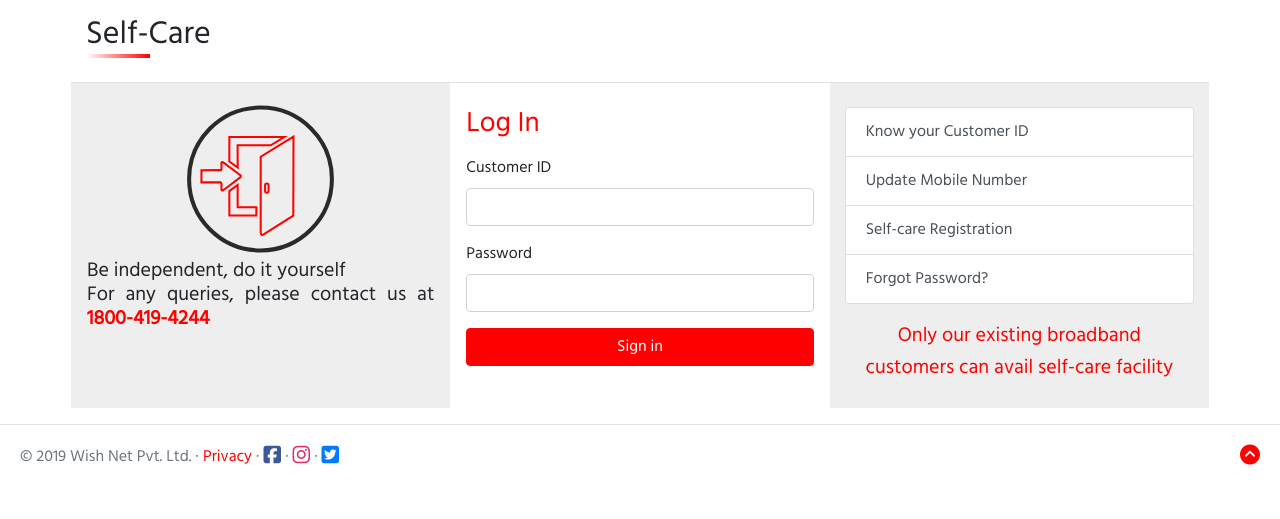
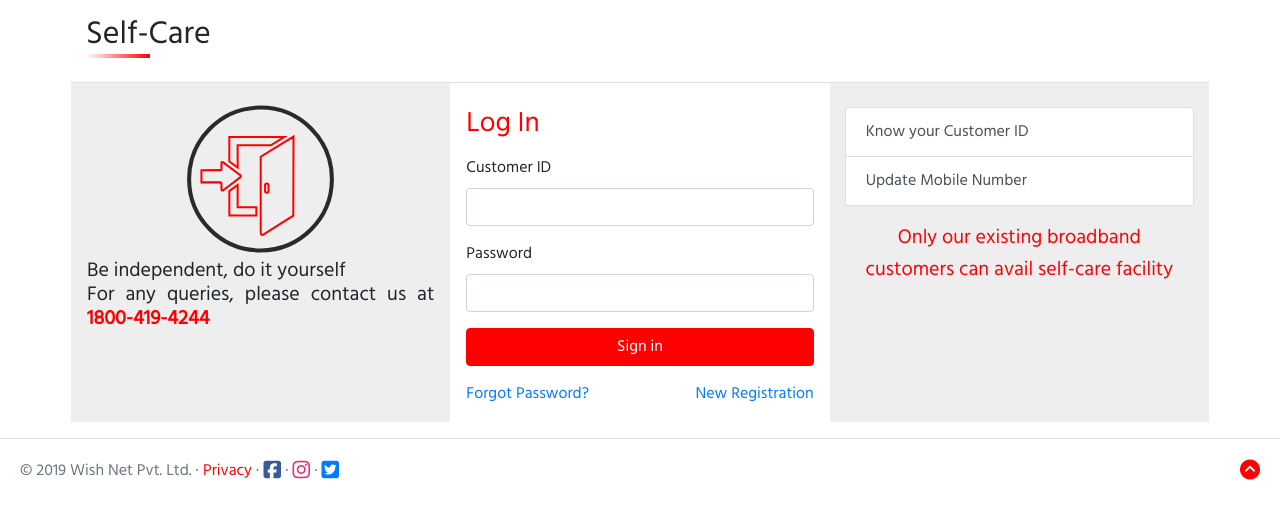
Before and after one commit to soumya707/wishnet-in, a Flask app: page /login in a window 1280 px wide. Shown: the part 112-631 px from the top of the page. Run offline with Flask 2, Linux system fonts and the light colour scheme; parts of the project's set-up code (start-up, migrations or seed data) failed here and were passed over; some libraries are stand-ins or nearby versions.

Commit message:
update: update self-care portal facility UI

```diff
--- a/website/templates/forgot_password.html
+++ b/website/templates/forgot_password.html
@@ -38,8 +38,6 @@
     <div class="col-md-4 bg-light-grey pt-4">
       {# LIST GROUP #}
       <div class="list-group">
-        <a class="list-group-item list-group-item-action outline" href="{{ url_for('get_cust_no') }}">Know your Customer ID</a>
-        <a class="list-group-item list-group-item-action" href="{{ url_for('update_mobile_number') }}">Update Mobile Number</a>
         <a class="list-group-item list-group-item-action outline" href="{{ url_for('login') }}">Self-care Login</a>
         <a class="list-group-item list-group-item-action outline" href="{{ url_for('register') }}">Self-care Registration</a>
       </div> {# list-group #}
--- a/website/templates/login.html
+++ b/website/templates/login.html
@@ -32,6 +32,11 @@
         {{ render_field(form.password) }}
         <!-- SUBMIT -->
         {{ render_submit(form.submit, class="btn btn-red btn-block", id="log-in-btn") }}
+        {# SELF-CARE HELP #}
+        <div class="d-flex justify-content-between">
+          <a href="{{ url_for('forgot') }}">Forgot Password?</a>
+          <a href="{{ url_for('register') }}">New Registration</a>
+        </div>
       </form>
 
     </div> <!-- col -->
@@ -42,9 +47,6 @@
       <div class="list-group">
         <a class="list-group-item list-group-item-action" href="{{ url_for('get_cust_no') }}">Know your Customer ID</a>
         <a class="list-group-item list-group-item-action" href="{{ url_for('update_mobile_number') }}">Update Mobile Number</a>
-        <a class="list-group-item list-group-item-action" href="{{ url_for('register') }}">Self-care Registration</a>
-        <a class="list-group-item list-group-item-action" href="{{ url_for('forgot') }}">Forgot Password?</a>
-      </div> <!-- list-group -->
 
       <!-- DESCRIPTION -->
       <h5 class="description text-red text-center p-3">Only our existing broadband customers can avail self-care facility</h5>
--- a/website/templates/register.html
+++ b/website/templates/register.html
@@ -38,8 +38,6 @@
     <div class="col-md-4 bg-light-grey pt-4">
       {# LIST GROUP #}
       <div class="list-group">
-        <a class="list-group-item list-group-item-action outline" href="{{ url_for('get_cust_no') }}">Know your Customer ID</a>
-        <a class="list-group-item list-group-item-action" href="{{ url_for('update_mobile_number') }}">Update Mobile Number</a>
         <a class="list-group-item list-group-item-action outline" href="{{ url_for('login') }}">Self-care Login</a>
         <a class="list-group-item list-group-item-action outline" href="{{ url_for('forgot') }}">Forgot Password?</a>
       </div> {# list-group #}
--- a/website/templates/update_mobile_number.html
+++ b/website/templates/update_mobile_number.html
@@ -43,8 +43,6 @@
       <div class="list-group">
         <a class="list-group-item list-group-item-action outline" href="{{ url_for('get_cust_no') }}">Know your Customer ID</a>
         <a class="list-group-item list-group-item-action outline" href="{{ url_for('login') }}">Self-care Login</a>
-        <a class="list-group-item list-group-item-action outline" href="{{ url_for('register') }}">Self-care Registration</a>
-        <a class="list-group-item list-group-item-action" href="{{ url_for('forgot') }}">Forgot Password?</a>
       </div> {# list-group #}
       {# DESCRIPTION #}
       <h5 class="description text-red text-center p-3">Only our existing broadband customers can avail self-care facility</h5>
```
